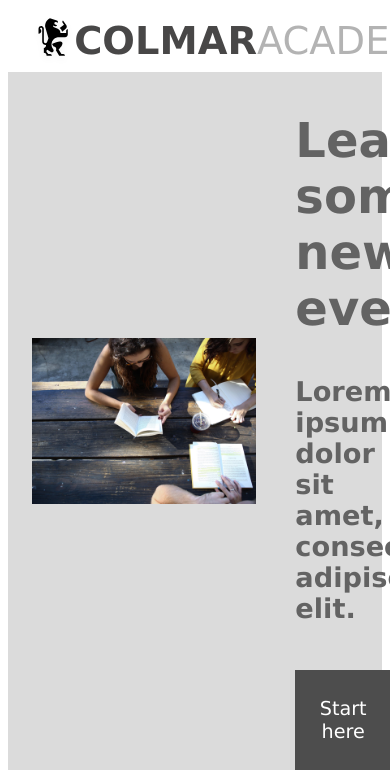
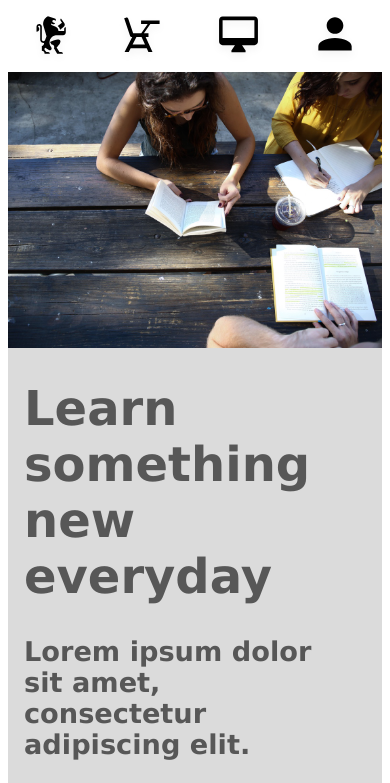
Before and after one commit to huixian16/colmar-academy, a plain HTML site: page index.html in a window 390 px wide. Shown: the top 783 px of the page. Drawn offline with Linux system fonts and the light colour scheme.

Commit message:
update responsive navigation and jumbotron section

```diff
--- a/index.html
+++ b/index.html
@@ -1,13 +1,15 @@
 <!DOCTYPE html>
 <html lang="en">
     <head>
-        <title></title>
+        <title>Colmar Academy</title>
         <meta charset="utf-8"/>
+        <meta name="viewport" content="width=device-width, initial-scale=1"/>
         <link href="style.css" rel="stylesheet" type="text/css"/>
     </head>
 
     <body>
-        <nav class="container">
+        <header>
+            <nav class="big-screen container">
                 <div class="logo">
                     <img src="resources/images/ic-logo.svg"/>
                     <p><strong>COLMAR</strong></p><p class="unbold">ACADEMY</p>
@@ -19,6 +21,18 @@
                     <li>Sign in</li>
                 </ul>
             </nav>
+
+            <nav class="alt-nav">
+                <ul>
+                    <li><img src="resources/images/ic-logo.svg"/></li>
+                    <li><img src="resources/images/ic-on-campus.svg"/></li>
+                    <li><img src="resources/images/ic-online.svg"/></li>
+                    <li><img src="resources/images/ic-login.svg"/></li>
+                </ul>
+            </nav>
+        </header>
+
+
 
         <jumbotron class="container">
             <img src="resources/images/banner.jpg"/>
@@ -152,7 +166,7 @@
                     <section>
                         <img src="resources/images/thesis-now-and-then.jpg"/>
                         <div>
-                            <h3>Now and them</h3>
+                            <h3>Now and then</h3>
                             <p>Research study about New York</p>
                         </div>
                     </section>
--- a/style.css
+++ b/style.css
@@ -1,7 +1,8 @@
 :root {
     font-family: Verdana, Geneva, Tahoma, sans-serif;
     background-color: hsl(0, 0%, 100%);
-    color: hsl(0, 0%, 39%);
+    color: hsl(0, 0%, 34%);
+    width: 100%;
 }
 
 .container {
@@ -12,7 +13,7 @@
     display: grid;
 }
 
-nav {
+nav.big-screen {
     height: 64px;
     width: 100%;
     background-color: hsl(0, 0%, 100%);
@@ -49,6 +50,32 @@ nav ul li {
     display: inline;
 }
 
+nav.alt-nav {
+    height: 64px;
+    position: sticky;
+    top: 0px;
+}
+
+nav.alt-nav ul {
+    display: flex;
+    align-items: center;
+    justify-content: space-around;
+    width: 100%;
+    height: 100%;
+    margin: 0;
+    padding: 0;
+}
+
+nav.alt-nav ul li {
+    margin: 0;
+}
+
+nav.alt-nav ul img {
+    height: 50px;
+    width: auto;
+}
+
+
 h1 {
     font-weight: bolder;
     font-size: 3em;
@@ -67,6 +94,7 @@ h3 {
 p {
     font-size: 1.2em;
     line-height: normal;
+    color: hsl(0, 0%, 42%);
 }
 
 jumbotron {
@@ -97,6 +125,10 @@ jumbotron section div{
     background-color: hsl(0, 0%, 30%);
     color: hsl(0, 0%, 100%);
     text-align: center;
+}
+
+.button p {
+    color: hsl(0, 0%, 100%);
 }
 
 .information {
@@ -234,3 +266,56 @@ footer ul li {
     display: inline;
     margin: 1rem;
 }
+
+@media only screen and (min-width: 587px) {
+    nav.alt-nav {
+        display: none;
+    }
+}
+
+@media only screen and (max-width: 1054px) {
+    .logo p {
+        display: none;
+    }
+}
+
+@media only screen and (max-width: 587px) {
+    nav.big-screen {
+        display: none;
+    }
+
+    jumbotron {
+        flex-wrap: wrap;
+    }
+
+    jumbotron img {
+        width: 100%;
+        margin: 0;
+    }
+
+    jumbotron section {
+        display: block;
+        padding: 32px 16px;
+        width: 100%;
+    }
+
+    jumbotron section div{
+        width: 90%;
+    }
+
+    .button {
+        width: 100%;
+        background-color: hsl(0, 0%, 61%);
+    }
+
+    h1 {
+        margin: 0;
+    }
+
+    h3 {
+        margin-top: 32px;
+        margin-bottom: 24px;
+    }
+
+
+}
```
Lines whose indentation alone changed are shown as unchanged.
